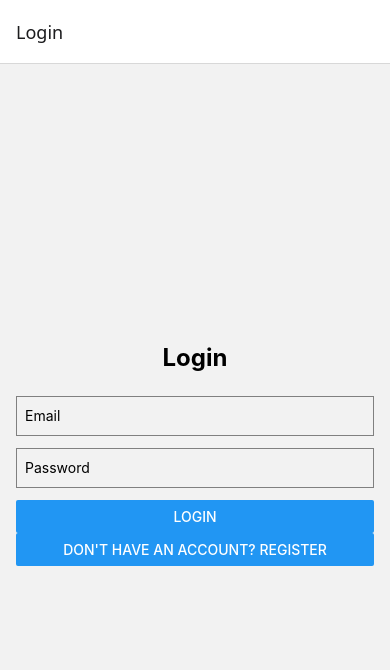
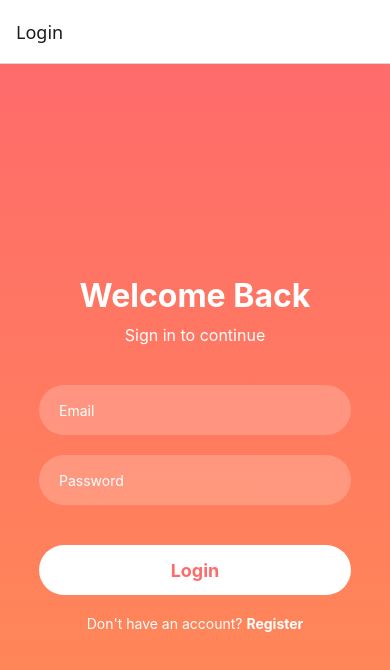
Before and after one commit to haidar180202/frontend-tinder, a React Native app: screen /Login in a window 390 px wide. Shown: the top 670 px of the page. Built offline with nearby package versions, Linux system fonts and the light colour scheme.

Commit message:
feat: Modernize Login and Register screens UI

```diff
--- a/src/screens/LoginScreen.tsx
+++ b/src/screens/LoginScreen.tsx
@@ -1,6 +1,7 @@
 import React, { useState } from 'react';
-import { View, Text, TextInput, Button, StyleSheet, Alert } from 'react-native';
+import { View, Text, TextInput, StyleSheet, Alert, TouchableOpacity, KeyboardAvoidingView, Platform } from 'react-native';
 import { StackNavigationProp } from '@react-navigation/stack';
+import { LinearGradient } from 'expo-linear-gradient';
 import { loginUser } from '../services/api';
 import AsyncStorage from '@react-native-async-storage/async-storage';
 
@@ -24,21 +25,31 @@ const LoginScreen: React.FC<Props> = ({ navigation }) => {
   const [password, setPassword] = useState('');
 
   const handleLogin = async () => {
+    if (!email || !password) {
+      Alert.alert('Error', 'Please fill in all fields.');
+      return;
+    }
     try {
       const response = await loginUser({ email, password });
       await AsyncStorage.setItem('userToken', response.access_token);
-      navigation.replace('Main'); // Gunakan replace agar pengguna tidak bisa kembali ke layar login
+      navigation.replace('Main');
     } catch (error) {
       Alert.alert('Login Failed', 'Invalid email or password.');
     }
   };
 
   return (
-    <View style={styles.container}>
-      <Text style={styles.title}>Login</Text>
+    <LinearGradient colors={['#FF6B6B', '#FF8E53']} style={styles.container}>
+      <KeyboardAvoidingView
+        behavior={Platform.OS === 'ios' ? 'padding' : 'height'}
+        style={styles.keyboardView}
+      >
+        <Text style={styles.title}>Welcome Back</Text>
+        <Text style={styles.subtitle}>Sign in to continue</Text>
         <TextInput
           style={styles.input}
           placeholder="Email"
+          placeholderTextColor="#FFF"
           value={email}
           onChangeText={setEmail}
           keyboardType="email-address"
@@ -47,16 +58,19 @@ const LoginScreen: React.FC<Props> = ({ navigation }) => {
         <TextInput
           style={styles.input}
           placeholder="Password"
+          placeholderTextColor="#FFF"
           value={password}
           onChangeText={setPassword}
           secureTextEntry
         />
-      <Button title="Login" onPress={handleLogin} />
-      <Button
-        title="Don't have an account? Register"
-        onPress={() => navigation.navigate('Register')}
-      />
-    </View>
+        <TouchableOpacity style={styles.loginButton} onPress={handleLogin}>
+          <Text style={styles.loginButtonText}>Login</Text>
+        </TouchableOpacity>
+        <TouchableOpacity onPress={() => navigation.navigate('Register')}>
+          <Text style={styles.registerText}>Don't have an account? <Text style={styles.registerLink}>Register</Text></Text>
+        </TouchableOpacity>
+      </KeyboardAvoidingView>
+    </LinearGradient>
   );
 };
 
@@ -64,20 +78,52 @@ const styles = StyleSheet.create({
   container: {
     flex: 1,
     justifyContent: 'center',
-    padding: 16,
+    alignItems: 'center',
+  },
+  keyboardView: {
+    width: '80%',
+    alignItems: 'center',
   },
   title: {
-    fontSize: 24,
+    fontSize: 32,
     fontWeight: 'bold',
-    textAlign: 'center',
-    marginBottom: 24,
+    color: '#FFF',
+    marginBottom: 10,
+  },
+  subtitle: {
+    fontSize: 16,
+    color: '#FFF',
+    marginBottom: 40,
   },
   input: {
-    height: 40,
-    borderColor: 'gray',
-    borderWidth: 1,
-    marginBottom: 12,
-    paddingHorizontal: 8,
+    width: '100%',
+    height: 50,
+    backgroundColor: 'rgba(255, 255, 255, 0.2)',
+    borderRadius: 25,
+    paddingHorizontal: 20,
+    color: '#FFF',
+    marginBottom: 20,
+  },
+  loginButton: {
+    width: '100%',
+    height: 50,
+    backgroundColor: '#FFF',
+    borderRadius: 25,
+    justifyContent: 'center',
+    alignItems: 'center',
+    marginTop: 20,
+  },
+  loginButtonText: {
+    fontSize: 18,
+    fontWeight: 'bold',
+    color: '#FF6B6B',
+  },
+  registerText: {
+    color: '#FFF',
+    marginTop: 20,
+  },
+  registerLink: {
+    fontWeight: 'bold',
   },
 });
 
--- a/src/screens/RegisterScreen.tsx
+++ b/src/screens/RegisterScreen.tsx
@@ -1,6 +1,7 @@
 import React, { useState } from 'react';
-import { View, Text, TextInput, Button, StyleSheet, Alert } from 'react-native';
+import { View, Text, TextInput, StyleSheet, Alert, TouchableOpacity, KeyboardAvoidingView, Platform } from 'react-native';
 import { StackNavigationProp } from '@react-navigation/stack';
+import { LinearGradient } from 'expo-linear-gradient';
 import { registerUser } from '../services/api';
 
 type RootStackParamList = {
@@ -23,6 +24,10 @@ const RegisterScreen: React.FC<Props> = ({ navigation }) => {
   const [password, setPassword] = useState('');
 
   const handleRegister = async () => {
+    if (!name || !email || !password) {
+      Alert.alert('Error', 'Please fill in all fields.');
+      return;
+    }
     try {
       await registerUser({ name, email, password });
       Alert.alert('Success', 'Registration successful! Please login.');
@@ -33,11 +38,17 @@ const RegisterScreen: React.FC<Props> = ({ navigation }) => {
   };
 
   return (
-    <View style={styles.container}>
-      <Text style={styles.title}>Register</Text>
+    <LinearGradient colors={['#FF8E53', '#FF6B6B']} style={styles.container}>
+      <KeyboardAvoidingView
+        behavior={Platform.OS === 'ios' ? 'padding' : 'height'}
+        style={styles.keyboardView}
+      >
+        <Text style={styles.title}>Create Account</Text>
+        <Text style={styles.subtitle}>Join our community</Text>
         <TextInput
           style={styles.input}
           placeholder="Name"
+          placeholderTextColor="#FFF"
           value={name}
           onChangeText={setName}
           autoCapitalize="words"
@@ -45,6 +56,7 @@ const RegisterScreen: React.FC<Props> = ({ navigation }) => {
         <TextInput
           style={styles.input}
           placeholder="Email"
+          placeholderTextColor="#FFF"
           value={email}
           onChangeText={setEmail}
           keyboardType="email-address"
@@ -53,16 +65,19 @@ const RegisterScreen: React.FC<Props> = ({ navigation }) => {
         <TextInput
           style={styles.input}
           placeholder="Password"
+          placeholderTextColor="#FFF"
           value={password}
           onChangeText={setPassword}
           secureTextEntry
         />
-      <Button title="Register" onPress={handleRegister} />
-      <Button
-        title="Already have an account? Login"
-        onPress={() => navigation.navigate('Login')}
-      />
-    </View>
+        <TouchableOpacity style={styles.registerButton} onPress={handleRegister}>
+          <Text style={styles.registerButtonText}>Register</Text>
+        </TouchableOpacity>
+        <TouchableOpacity onPress={() => navigation.navigate('Login')}>
+          <Text style={styles.loginText}>Already have an account? <Text style={styles.loginLink}>Login</Text></Text>
+        </TouchableOpacity>
+      </KeyboardAvoidingView>
+    </LinearGradient>
   );
 };
 
@@ -70,20 +85,52 @@ const styles = StyleSheet.create({
   container: {
     flex: 1,
     justifyContent: 'center',
-    padding: 16,
+    alignItems: 'center',
+  },
+  keyboardView: {
+    width: '80%',
+    alignItems: 'center',
   },
   title: {
-    fontSize: 24,
+    fontSize: 32,
     fontWeight: 'bold',
-    textAlign: 'center',
-    marginBottom: 24,
+    color: '#FFF',
+    marginBottom: 10,
+  },
+  subtitle: {
+    fontSize: 16,
+    color: '#FFF',
+    marginBottom: 40,
   },
   input: {
-    height: 40,
-    borderColor: 'gray',
-    borderWidth: 1,
-    marginBottom: 12,
-    paddingHorizontal: 8,
+    width: '100%',
+    height: 50,
+    backgroundColor: 'rgba(255, 255, 255, 0.2)',
+    borderRadius: 25,
+    paddingHorizontal: 20,
+    color: '#FFF',
+    marginBottom: 20,
+  },
+  registerButton: {
+    width: '100%',
+    height: 50,
+    backgroundColor: '#FFF',
+    borderRadius: 25,
+    justifyContent: 'center',
+    alignItems: 'center',
+    marginTop: 20,
+  },
+  registerButtonText: {
+    fontSize: 18,
+    fontWeight: 'bold',
+    color: '#FF8E53',
+  },
+  loginText: {
+    color: '#FFF',
+    marginTop: 20,
+  },
+  loginLink: {
+    fontWeight: 'bold',
   },
 });
 
```
Lines whose indentation alone changed are shown as unchanged.
